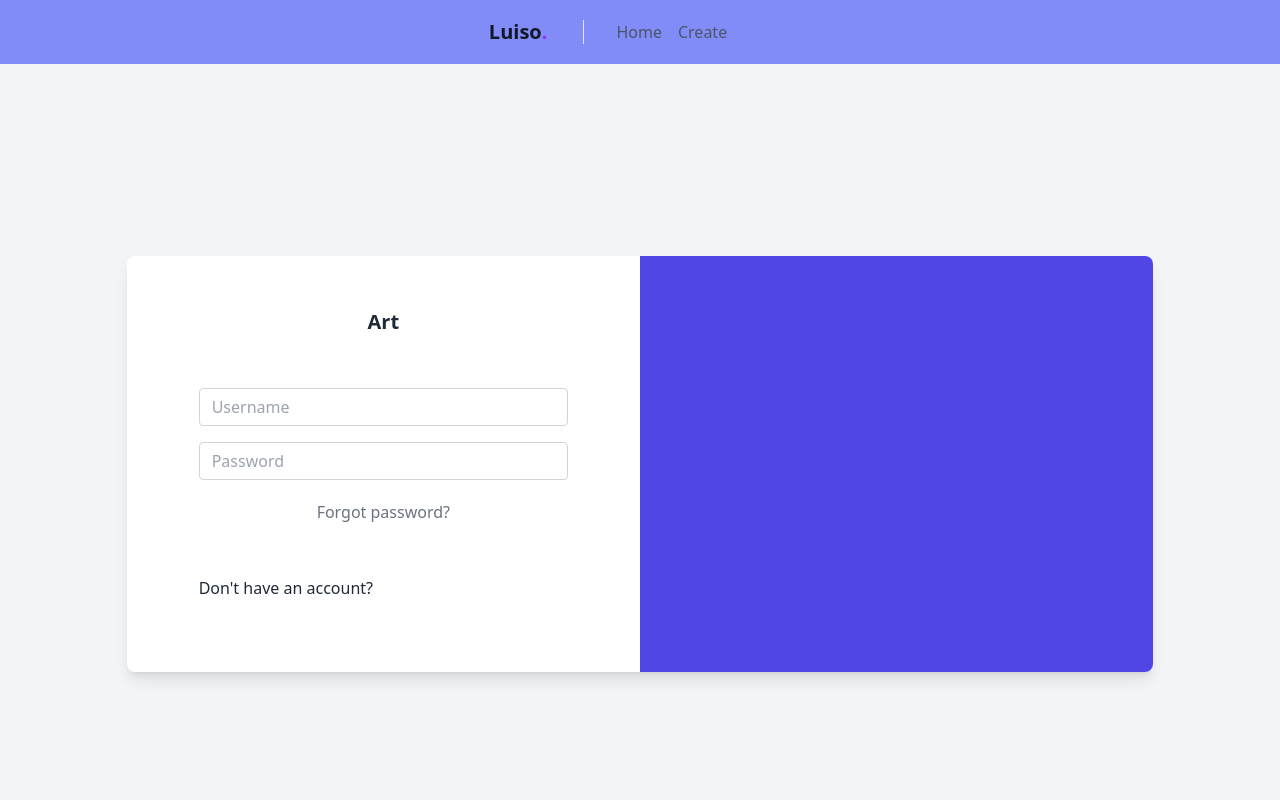
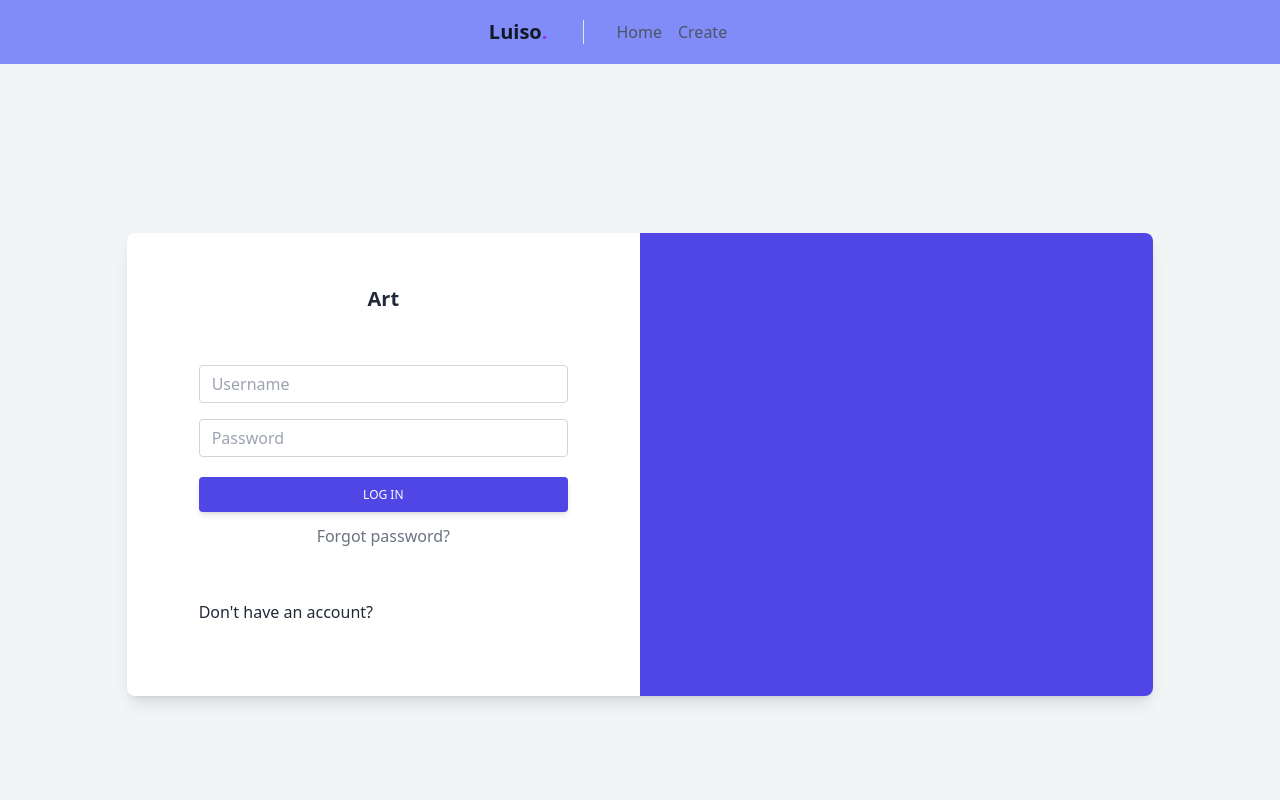
Before and after one commit to luisomogollon/login-app, a React (Create React App) app: page / in a window 1280 px wide. Shown: the top 800 px of the page. Built offline with nearby package versions, Linux system fonts and the light colour scheme.

Commit message:
boton login

```diff
--- a/src/routes/Login.jsx
+++ b/src/routes/Login.jsx
@@ -35,6 +35,13 @@
                   </div>
                   <div class="text-center pt-1 mb-12 pb-1">
 
+                    <button
+                      class="inline-block px-6 py-2.5 bg-indigo-600 text-white font-medium text-xs leading-tight uppercase rounded shadow-md hover:bg-indigo-900 hover:shadow-lg focus:shadow-lg focus:outline-none focus:ring-0 active:shadow-lg transition duration-150 ease-in-out w-full mb-3"
+
+                    >
+                      Log in
+                    </button>
+
                     <a class="text-gray-500" href="#!">Forgot password?</a>
                   </div>
                   <div class="flex items-center justify-between pb-6">
```
